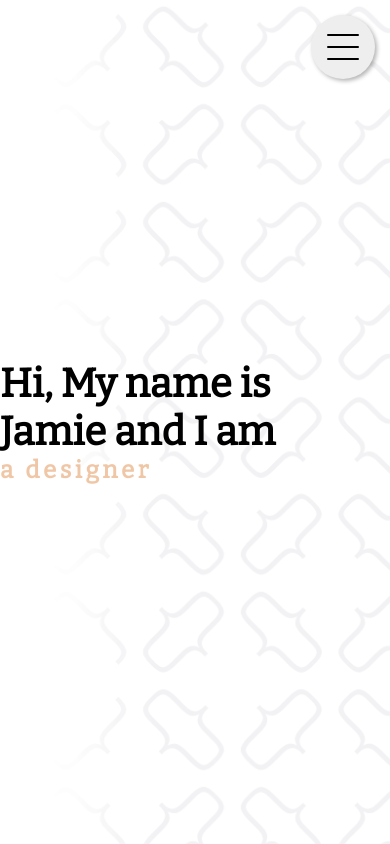
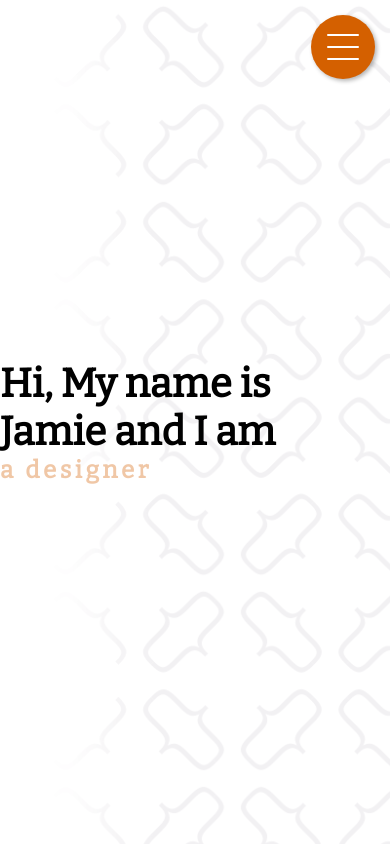
Before and after one commit to Jam52/personal-portfolio-react, a React (Create React App) app: page / in a window 390 px wide. Built offline with nearby package versions, Linux system fonts and the light colour scheme.

Commit message:
Update mobile menu colour

```diff
--- a/src/App.js
+++ b/src/App.js
@@ -32,7 +32,6 @@
               <Footer />
             </Route>
           </Switch>
-
           <MobileNav />
           <MainNav />
         </div>
--- a/src/Containers/MobileNav/MobileNav.module.scss
+++ b/src/Containers/MobileNav/MobileNav.module.scss
@@ -11,7 +11,7 @@
   position: fixed;
   right: 15px;
   top: 15px;
-  background-color: $colour-light-grey;
+  background-color: $colour-primary;
   border-radius: 10000px;
   box-shadow: $shadow-sm;
 }
@@ -26,7 +26,7 @@
     border-radius: 1000px;
     width: 2rem;
     height: 2px;
-    background-color: black;
+    background-color: white;
   }
   :nth-child(1) {
     position: absolute;
```
